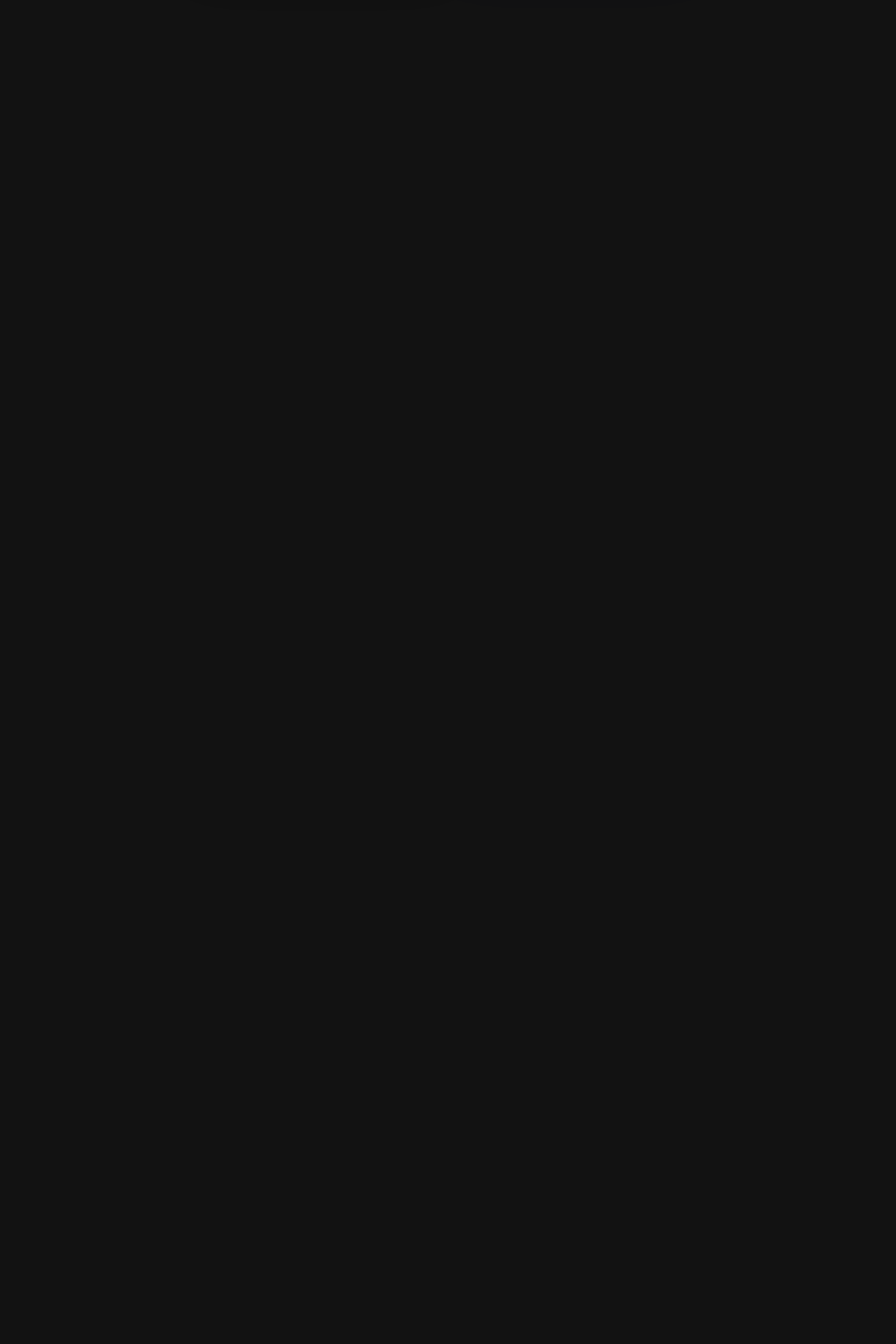
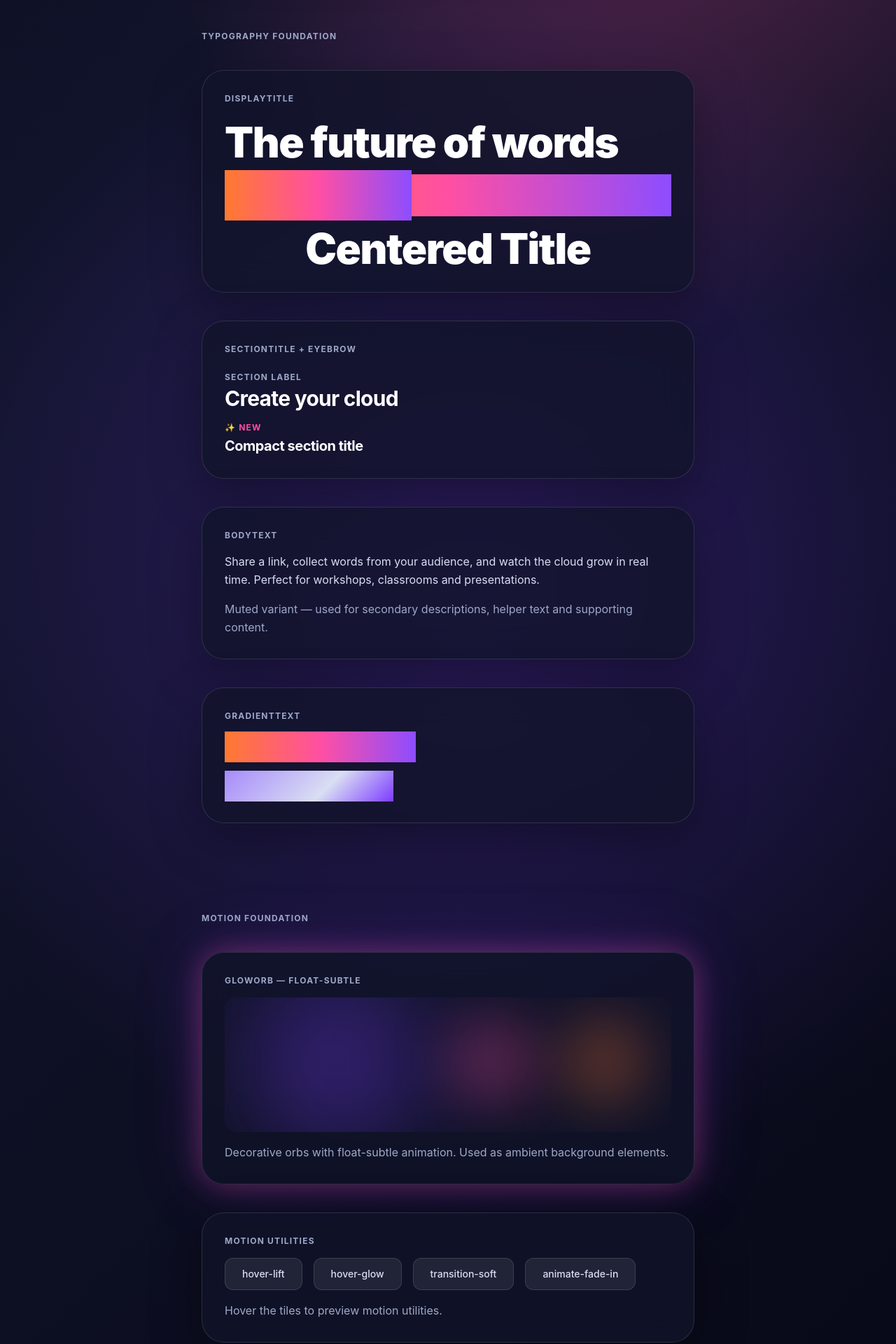
Before and after one commit to screwyourshelf/ordboble, a Svelte app in the folder apps/web/: page / in a window 1280 px wide. Shown: the part 1600-3520 px from the top of the page at 70% size. Before the commit the page ends 1580 px from the top, so only its background shows below. Built offline with nearby package versions, Linux system fonts and the light colour scheme.

Commit message:
Add typography and motion foundation

```diff
--- a/apps/web/src/App.svelte
+++ b/apps/web/src/App.svelte
@@ -3,6 +3,12 @@
   import Card from './lib/components/ui/Card.svelte'
   import Badge from './lib/components/ui/Badge.svelte'
   import TextInput from './lib/components/ui/TextInput.svelte'
+  import DisplayTitle from './lib/components/ui/DisplayTitle.svelte'
+  import SectionTitle from './lib/components/ui/SectionTitle.svelte'
+  import BodyText from './lib/components/ui/BodyText.svelte'
+  import Eyebrow from './lib/components/ui/Eyebrow.svelte'
+  import GradientText from './lib/components/ui/GradientText.svelte'
+  import GlowOrb from './lib/components/ui/GlowOrb.svelte'
 
   import PageShell from './lib/components/layout/PageShell.svelte'
   import Container from './lib/components/layout/Container.svelte'
@@ -157,4 +163,124 @@
     </Container>
   </Section>
 
+  <!-- ── Typography Preview ── -->
+  <Section spacing="default">
+    <Container variant="default">
+      <div class="space-y-10">
+
+        <header>
+          <Eyebrow>Typography Foundation</Eyebrow>
+        </header>
+
+        <!-- DisplayTitle -->
+        <Card>
+          <div class="p-8 space-y-6">
+            <Eyebrow>DisplayTitle</Eyebrow>
+            <div class="space-y-4">
+              <DisplayTitle>The future of words</DisplayTitle>
+              <DisplayTitle gradient>
+                <GradientText variant="playful">Ordboble</GradientText>
+              </DisplayTitle>
+              <DisplayTitle centered>Centered Title</DisplayTitle>
+            </div>
+          </div>
+        </Card>
+
+        <!-- SectionTitle + Eyebrow -->
+        <Card>
+          <div class="p-8 space-y-6">
+            <Eyebrow>SectionTitle + Eyebrow</Eyebrow>
+            <div class="space-y-4">
+              <div class="space-y-1">
+                <Eyebrow>Section label</Eyebrow>
+                <SectionTitle>Create your cloud</SectionTitle>
+              </div>
+              <div class="space-y-1">
+                <Eyebrow accent>✨ New</Eyebrow>
+                <SectionTitle compact>Compact section title</SectionTitle>
+              </div>
+            </div>
+          </div>
+        </Card>
+
+        <!-- BodyText -->
+        <Card>
+          <div class="p-8 space-y-4">
+            <Eyebrow>BodyText</Eyebrow>
+            <BodyText>
+              Share a link, collect words from your audience, and watch the cloud grow in real time.
+              Perfect for workshops, classrooms and presentations.
+            </BodyText>
+            <BodyText muted>
+              Muted variant — used for secondary descriptions, helper text and supporting content.
+            </BodyText>
+          </div>
+        </Card>
+
+        <!-- GradientText -->
+        <Card>
+          <div class="p-8 space-y-4">
+            <Eyebrow>GradientText</Eyebrow>
+            <p class="text-4xl font-black tracking-tight">
+              <GradientText variant="playful">Playful gradient</GradientText>
+            </p>
+            <p class="text-4xl font-black tracking-tight">
+              <GradientText variant="calm">Calm gradient</GradientText>
+            </p>
+          </div>
+        </Card>
+
+      </div>
+    </Container>
+  </Section>
+
+  <!-- ── Motion Preview ── -->
+  <Section spacing="default">
+    <Container variant="default">
+      <div class="space-y-10">
+
+        <header>
+          <Eyebrow>Motion Foundation</Eyebrow>
+        </header>
+
+        <!-- GlowOrbs + float-subtle -->
+        <Card elevated>
+          <div class="p-8 space-y-4">
+            <Eyebrow>GlowOrb — float-subtle</Eyebrow>
+            <div class="relative flex items-center justify-center gap-8 h-48 overflow-hidden rounded-2xl
+              [background:radial-gradient(circle_at_50%_50%,rgba(17,20,42,0.6),transparent)]">
+              <GlowOrb size="md" color="primary" />
+              <GlowOrb size="sm" color="accent" />
+              <GlowOrb size="sm" color="warm" />
+            </div>
+            <BodyText muted>Decorative orbs with float-subtle animation. Used as ambient background elements.</BodyText>
+          </div>
+        </Card>
+
+        <!-- Motion utilities -->
+        <Card>
+          <div class="p-8 space-y-4">
+            <Eyebrow>Motion utilities</Eyebrow>
+            <div class="flex flex-wrap gap-4">
+              <div class="px-6 py-3 rounded-xl bg-white/8 border border-border text-text-soft text-sm font-medium hover-lift cursor-pointer select-none">
+                hover-lift
+              </div>
+              <div class="px-6 py-3 rounded-xl bg-white/8 border border-border text-text-soft text-sm font-medium hover-glow cursor-pointer select-none">
+                hover-glow
+              </div>
+              <div class="px-6 py-3 rounded-xl bg-white/8 border border-border text-text-soft text-sm font-medium transition-soft hover:bg-white/14 cursor-pointer select-none">
+                transition-soft
+              </div>
+              <div class="px-6 py-3 rounded-xl bg-white/8 border border-border text-text-soft text-sm font-medium animate-fade-in cursor-default select-none">
+                animate-fade-in
+              </div>
+            </div>
+            <BodyText muted>Hover the tiles to preview motion utilities.</BodyText>
+          </div>
+        </Card>
+
+      </div>
+    </Container>
+  </Section>
+
 </PageShell>
--- a/apps/web/src/app.css
+++ b/apps/web/src/app.css
@@ -48,3 +48,45 @@
     min-height: 100svh;
   }
 }
+
+/* ── Motion keyframes ── */
+@keyframes float-subtle {
+  0%, 100% { transform: translateY(0px); }
+  50% { transform: translateY(-10px); }
+}
+
+@keyframes fade-in {
+  from { opacity: 0; transform: translateY(10px); }
+  to   { opacity: 1; transform: translateY(0px); }
+}
+
+/* ── Motion utilities ── */
+@layer utilities {
+  .transition-soft {
+    transition: all 0.2s cubic-bezier(0.25, 0.46, 0.45, 0.94);
+  }
+
+  .hover-lift {
+    transition: transform 0.2s cubic-bezier(0.25, 0.46, 0.45, 0.94);
+  }
+
+  .hover-lift:hover {
+    transform: translateY(-4px) scale(1.02);
+  }
+
+  .hover-glow {
+    transition: box-shadow 0.2s cubic-bezier(0.25, 0.46, 0.45, 0.94);
+  }
+
+  .hover-glow:hover {
+    box-shadow: var(--shadow-glow);
+  }
+
+  .float-subtle {
+    animation: float-subtle 4s ease-in-out infinite;
+  }
+
+  .animate-fade-in {
+    animation: fade-in 0.4s ease-out both;
+  }
+}
--- /dev/null
+++ b/apps/web/src/lib/components/ui/BodyText.svelte
@@ -0,0 +1,17 @@
+<script lang="ts">
+  import type { Snippet } from 'svelte'
+
+  interface Props {
+    muted?: boolean
+    children: Snippet
+  }
+
+  let { muted = false, children }: Props = $props()
+</script>
+
+<p
+  class="text-base leading-relaxed
+    {muted ? 'text-muted' : 'text-text-soft'}"
+>
+  {@render children()}
+</p>
--- /dev/null
+++ b/apps/web/src/lib/components/ui/DisplayTitle.svelte
@@ -0,0 +1,21 @@
+<script lang="ts">
+  import type { Snippet } from 'svelte'
+
+  interface Props {
+    gradient?: boolean
+    centered?: boolean
+    children: Snippet
+  }
+
+  let { gradient = false, centered = false, children }: Props = $props()
+</script>
+
+<h1
+  class="text-5xl sm:text-6xl font-black tracking-tight leading-none
+    {centered ? 'text-center' : ''}
+    {gradient
+      ? '[background:var(--gradient-logo)] bg-clip-text text-transparent'
+      : 'text-text'}"
+>
+  {@render children()}
+</h1>
--- /dev/null
+++ b/apps/web/src/lib/components/ui/Eyebrow.svelte
@@ -0,0 +1,17 @@
+<script lang="ts">
+  import type { Snippet } from 'svelte'
+
+  interface Props {
+    accent?: boolean
+    children: Snippet
+  }
+
+  let { accent = false, children }: Props = $props()
+</script>
+
+<p
+  class="text-xs font-bold uppercase tracking-widest
+    {accent ? 'text-accent' : 'text-muted'}"
+>
+  {@render children()}
+</p>
--- /dev/null
+++ b/apps/web/src/lib/components/ui/GlowOrb.svelte
@@ -0,0 +1,26 @@
+<script lang="ts">
+  interface Props {
+    size?: 'sm' | 'md' | 'lg'
+    color?: 'primary' | 'accent' | 'warm'
+  }
+
+  let { size = 'md', color = 'primary' }: Props = $props()
+
+  const sizeClasses: Record<string, string> = {
+    sm: 'w-32 h-32 blur-2xl',
+    md: 'w-64 h-64 blur-3xl',
+    lg: 'w-96 h-96 blur-[80px]',
+  }
+
+  const colorClasses: Record<string, string> = {
+    primary: 'bg-primary/30',
+    accent: 'bg-accent/30',
+    warm: 'bg-warm/30',
+  }
+</script>
+
+<div
+  aria-hidden="true"
+  class="pointer-events-none rounded-full float-subtle
+    {sizeClasses[size]} {colorClasses[color]}"
+></div>
--- /dev/null
+++ b/apps/web/src/lib/components/ui/GradientText.svelte
@@ -0,0 +1,19 @@
+<script lang="ts">
+  import type { Snippet } from 'svelte'
+
+  interface Props {
+    variant?: 'playful' | 'calm'
+    children: Snippet
+  }
+
+  let { variant = 'playful', children }: Props = $props()
+
+  const variantClasses: Record<string, string> = {
+    playful: '[background:var(--gradient-logo)] bg-clip-text text-transparent',
+    calm: '[background:linear-gradient(135deg,#a78bfa,#d9def3_60%,#7c3cff)] bg-clip-text text-transparent',
+  }
+</script>
+
+<span class="inline {variantClasses[variant]}">
+  {@render children()}
+</span>
--- /dev/null
+++ b/apps/web/src/lib/components/ui/SectionTitle.svelte
@@ -0,0 +1,17 @@
+<script lang="ts">
+  import type { Snippet } from 'svelte'
+
+  interface Props {
+    compact?: boolean
+    children: Snippet
+  }
+
+  let { compact = false, children }: Props = $props()
+</script>
+
+<h2
+  class="font-bold tracking-tight text-text
+    {compact ? 'text-xl' : 'text-3xl'}"
+>
+  {@render children()}
+</h2>
```
Also changed, not shown: 2 other files (tests, documents, lock files or other folders).
